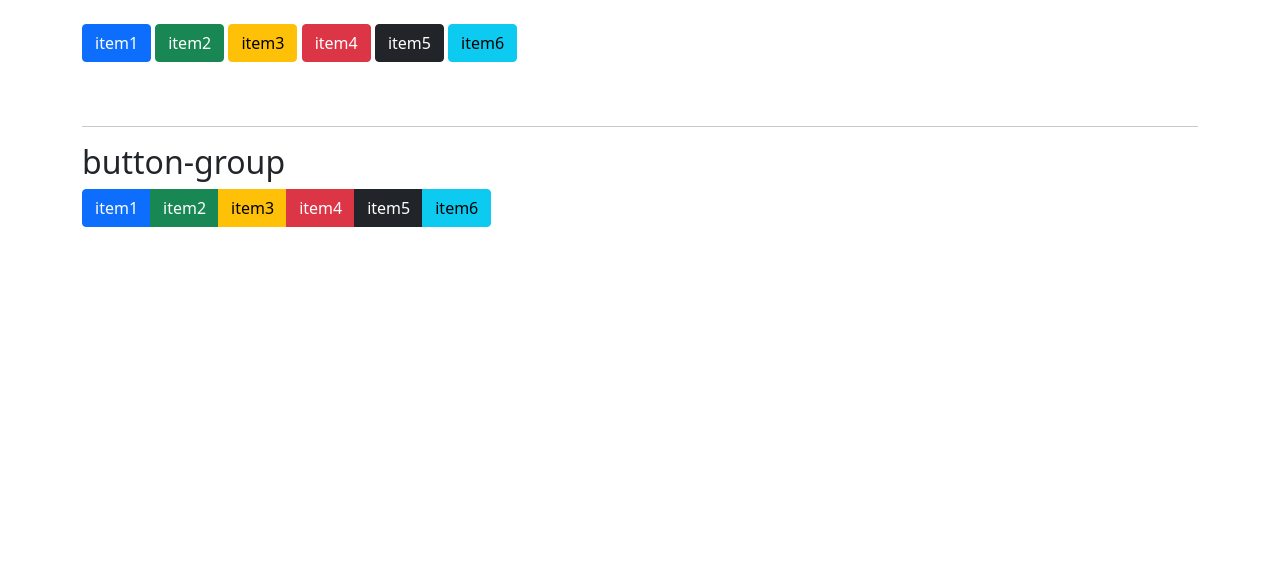
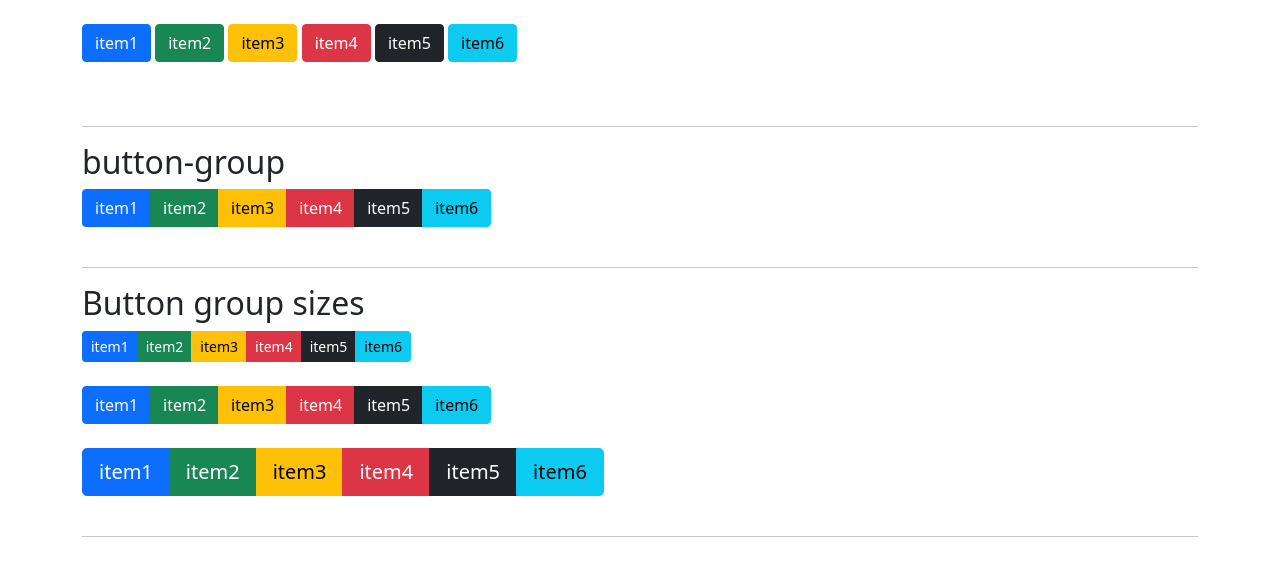
Before and after one commit to Emirdeveloper001/BootStrap-Button-Groups, a plain HTML site: page index.html in a window 1280 px wide. Drawn offline with nearby package versions, Linux system fonts and the light colour scheme.

Commit message:
examples of button group sizes are made

```diff
--- a/index.html
+++ b/index.html
@@ -30,6 +30,35 @@
             <button type="button" class="btn btn-dark">item5</button>
             <button type="button" class="btn btn-info">item6</button>
         </div>
+        <br><br>
+        <hr>
+        <h2>Button group sizes</h2>
+        <div class=" btn-group btn-group-sm">
+            <button type="button" class="btn btn-primary">item1</button>
+            <button type="button" class="btn btn-success">item2</button>
+            <button type="button" class="btn btn-warning">item3</button>
+            <button type="button" class="btn btn-danger">item4</button>
+            <button type="button" class="btn btn-dark">item5</button>
+            <button type="button" class="btn btn-info">item6</button>
+        </div> <br><br>
+        <div class="btn-group">
+            <button type="button" class="btn btn-primary">item1</button>
+            <button type="button" class="btn btn-success">item2</button>
+            <button type="button" class="btn btn-warning">item3</button>
+            <button type="button" class="btn btn-danger">item4</button>
+            <button type="button" class="btn btn-dark">item5</button>
+            <button type="button" class="btn btn-info">item6</button>
+        </div> <br><br>
+        <div class=" btn-group btn-group-lg">
+            <button type="button" class="btn btn-primary">item1</button>
+            <button type="button" class="btn btn-success">item2</button>
+            <button type="button" class="btn btn-warning">item3</button>
+            <button type="button" class="btn btn-danger">item4</button>
+            <button type="button" class="btn btn-dark">item5</button>
+            <button type="button" class="btn btn-info">item6</button>
+        </div>
+        <br><br>
+        <hr>
     </div>
 </body>
 
```
